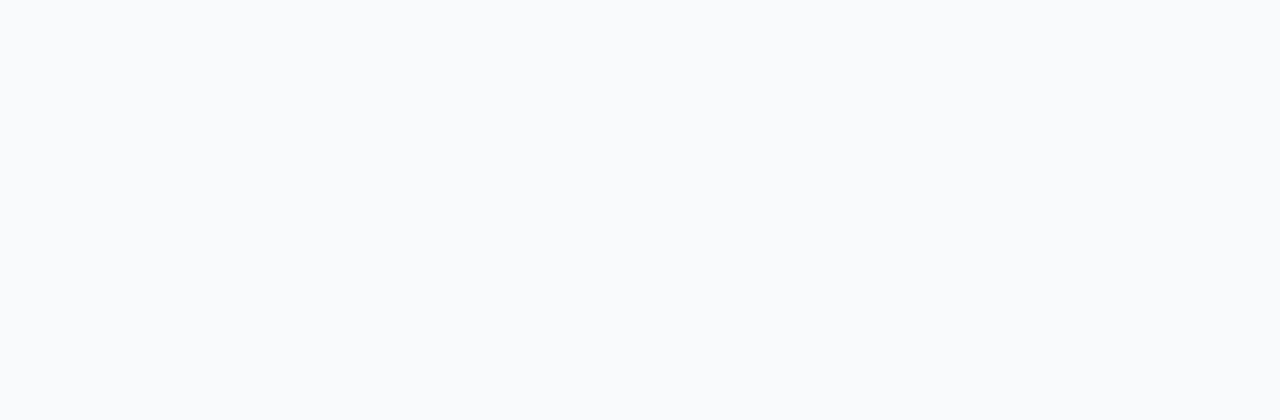
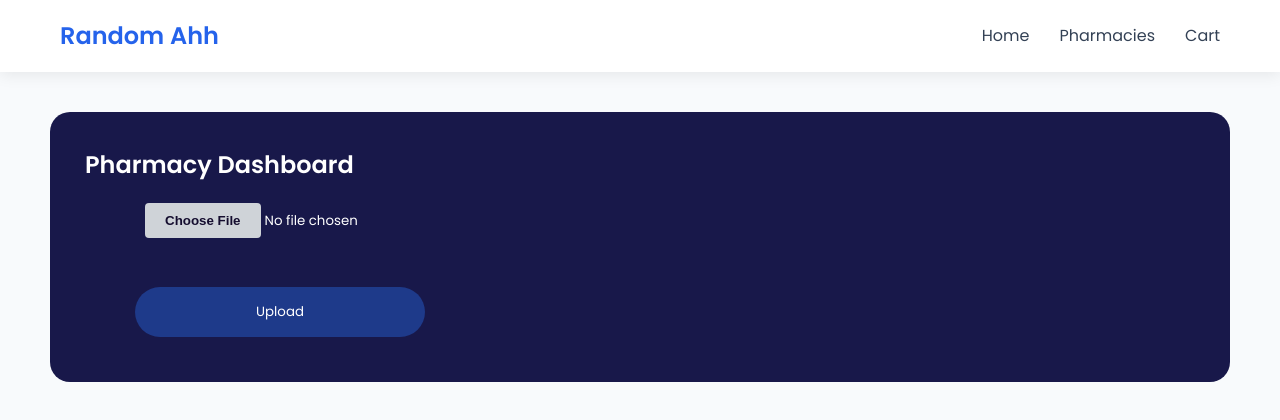
Before and after one commit to gowli16/MAIN-PROJECT, a React (Vite) app in the folder medelivery/: page /Pharmacyside in a window 1280 px wide. Before the commit this address had no page. Shown: the top 420 px of the page. Built offline with nearby package versions, Linux system fonts and the light colour scheme.

Commit message:
login panel

```diff
--- a/medelivery/src/App.css
+++ b/medelivery/src/App.css
@@ -426,3 +426,28 @@
     margin-top:10px;
     padding:10px
 } */
+
+
+.pharmacyside
+{
+    display:flex;
+    flex-direction:column;
+    background-color:rgb(24, 24, 74);
+    color:white;
+    padding:35px;
+    border-radius:20px;
+    margin:50px;
+    width:auto;
+    margin-top:40px;
+}
+
+input[type="file"]::file-selector-button {
+  background-color: #cfd3d8;
+  color: #150d2f;
+  padding: 10px 20px;
+  border: none;
+  border-radius: 4px;
+  font-weight: bold;
+  cursor: pointer;
+  transition: background-color 0.2s ease;
+}
--- a/medelivery/src/App.jsx
+++ b/medelivery/src/App.jsx
@@ -5,6 +5,7 @@
 import Login from "./pages/Login";
 import Admin from "./pages/admin";
 import Signup from "./pages/Signup";
+import PharmacySide from "./pages/PharmacySide";
 import { BrowserRouter, Routes, Route } from "react-router-dom";
 
 import "./App.css";
@@ -18,6 +19,7 @@
                 <Route path="/admin" element={<Admin />} />
                 <Route path="/hero" element={<Hero />} />
                 <Route path="/cart" element={<Cart />} />
+                <Route path="/Pharmacyside" element={<PharmacySide />} />
                 <Route path="/pharmacies" element={<Pharmacies />} />
                 <Route path="/signup" element={<Signup />} />
             </Routes>
--- a/medelivery/src/pages/Login.jsx
+++ b/medelivery/src/pages/Login.jsx
@@ -12,14 +12,19 @@
         e.preventDefault();
         const users = [
         {
-            username: "admin",
-            password: "admin123",
+            username:"admin",
+            password:"admin123",
             page: "/admin"
         },
         {
-            username: "gowli",
-            password: "1234",
+            username:"gowli",
+            password:"1234",
             page: "/hero"
+        },
+        {
+            username:"pharmacy",
+            password:"smt",
+            page: "/Pharmacyside"
         }
         ];
         const user = users.find(
--- a/medelivery/src/pages/Pharmacyside.jsx
+++ b/medelivery/src/pages/Pharmacyside.jsx
@@ -1,9 +1,8 @@
-import { useState } from "react";
-
+import { Fragment, useState } from "react";
+import Navbar from "../components/Navbar";
 function Pharmacyside() {
 
     const [file, setFile] = useState(null);
-
     function handleChange(e){
         setFile(e.target.files[0]);
     }
@@ -15,6 +14,8 @@
     }
 
     return(
+    <Fragment>
+        <Navbar/>
         <section className="pharmacyside">
 
             <h1>Pharmacy Dashboard</h1>
@@ -24,12 +25,13 @@
                 accept=".json"
                 onChange={handleChange}
             />
-
+            <br/>
             <button onClick={handleUpload}>
                 Upload
             </button>
 
         </section>
+    </Fragment>
     );
 }
 
```
